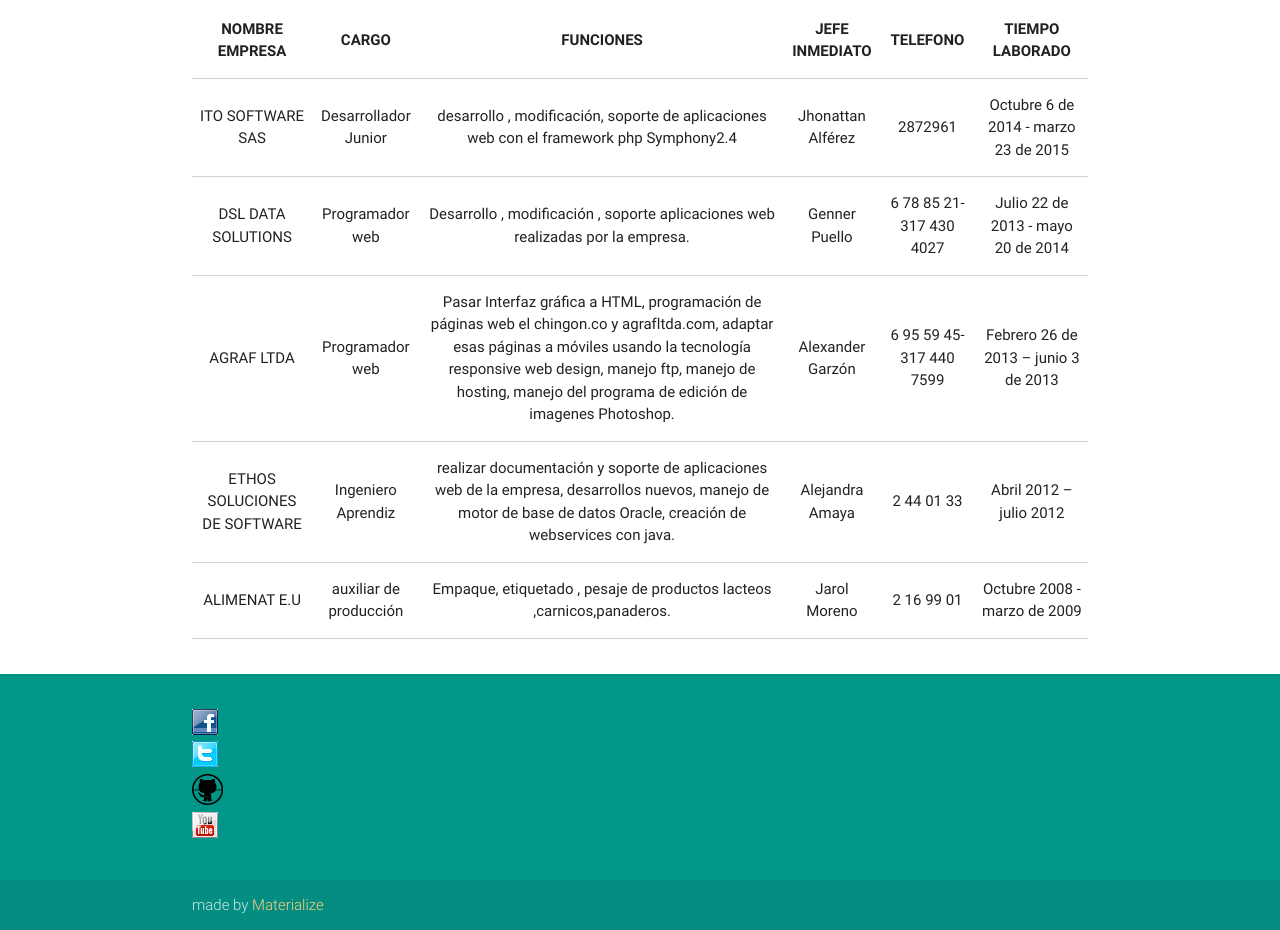
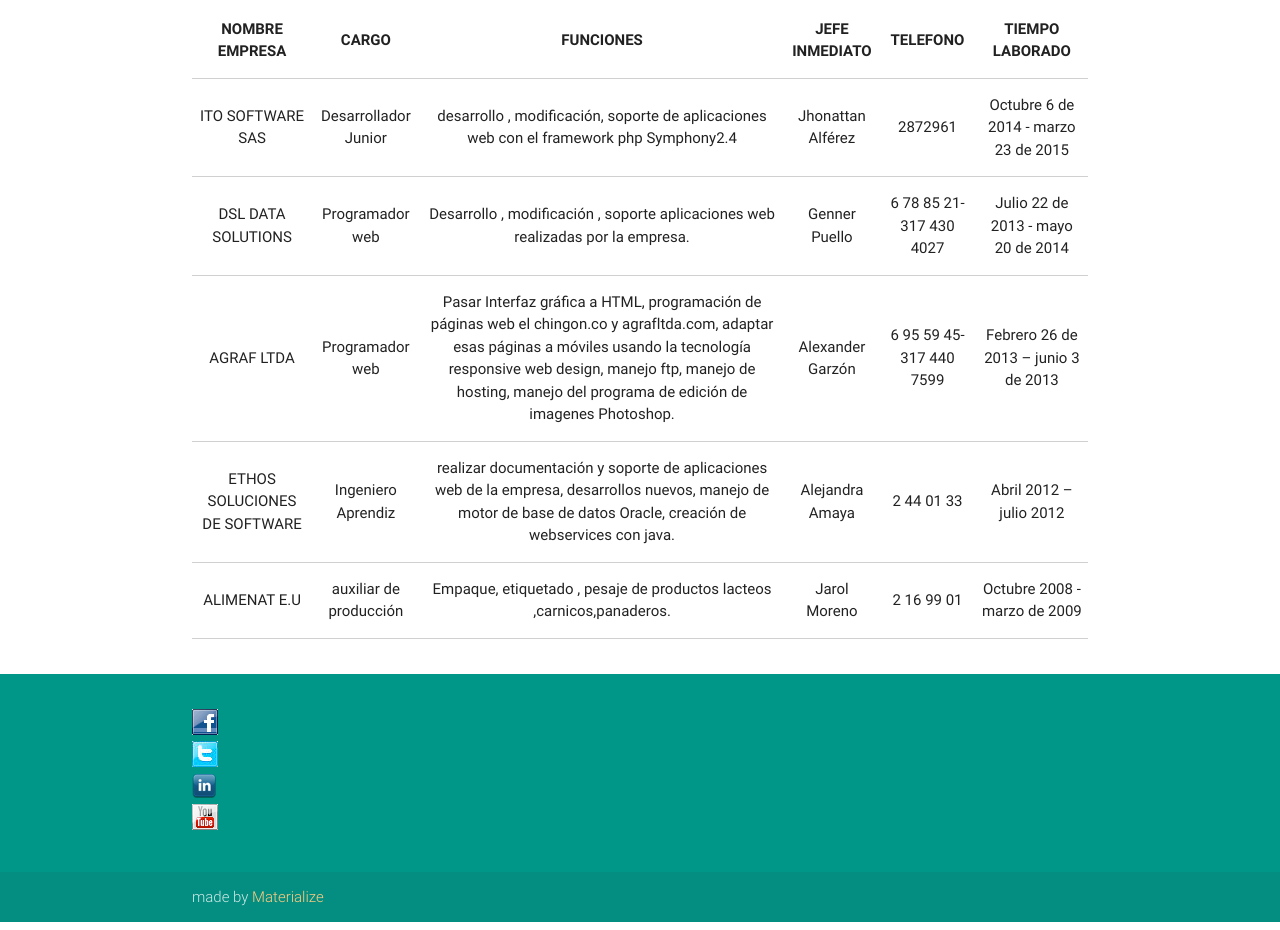
Before and after one commit to developerweb2016/hv, a plain HTML site: page index.html in a window 1280 px wide. Shown: the part 2602-3532 px from the top of the page. Drawn offline with Linux system fonts and the light colour scheme.

Commit message:
poner logo linkedin 9_09pm marzo 1 2016

```diff
--- a/index.html
+++ b/index.html
@@ -224,7 +224,7 @@
             <ul>
               <li><a href="https://www.facebook.com/Programer-262606387264668/"> <img src="img/social/icon-facebook.png" alt="Facebook"></a></li>
               <li><a href="https://twitter.com/edgar_developer"> <img src="img/social/icon-twitter.jpeg" alt="Twitter"></a></li>
-              <li><a href="https://co.linkedin.com/in/edgar-duarte-55b01636"> <img src="img/social/github-icon.png" alt="LinkedIn"></a></li>
+              <li><a href="https://co.linkedin.com/in/edgar-duarte-55b01636"> <img src="img/social/linkedin.png" alt="LinkedIn"></a></li>
               <li><a href="https://www.youtube.com/"><img src="img/social/icon-youtube.png" alt="Youtube "></a></li>
             </ul>
           </div>
```
